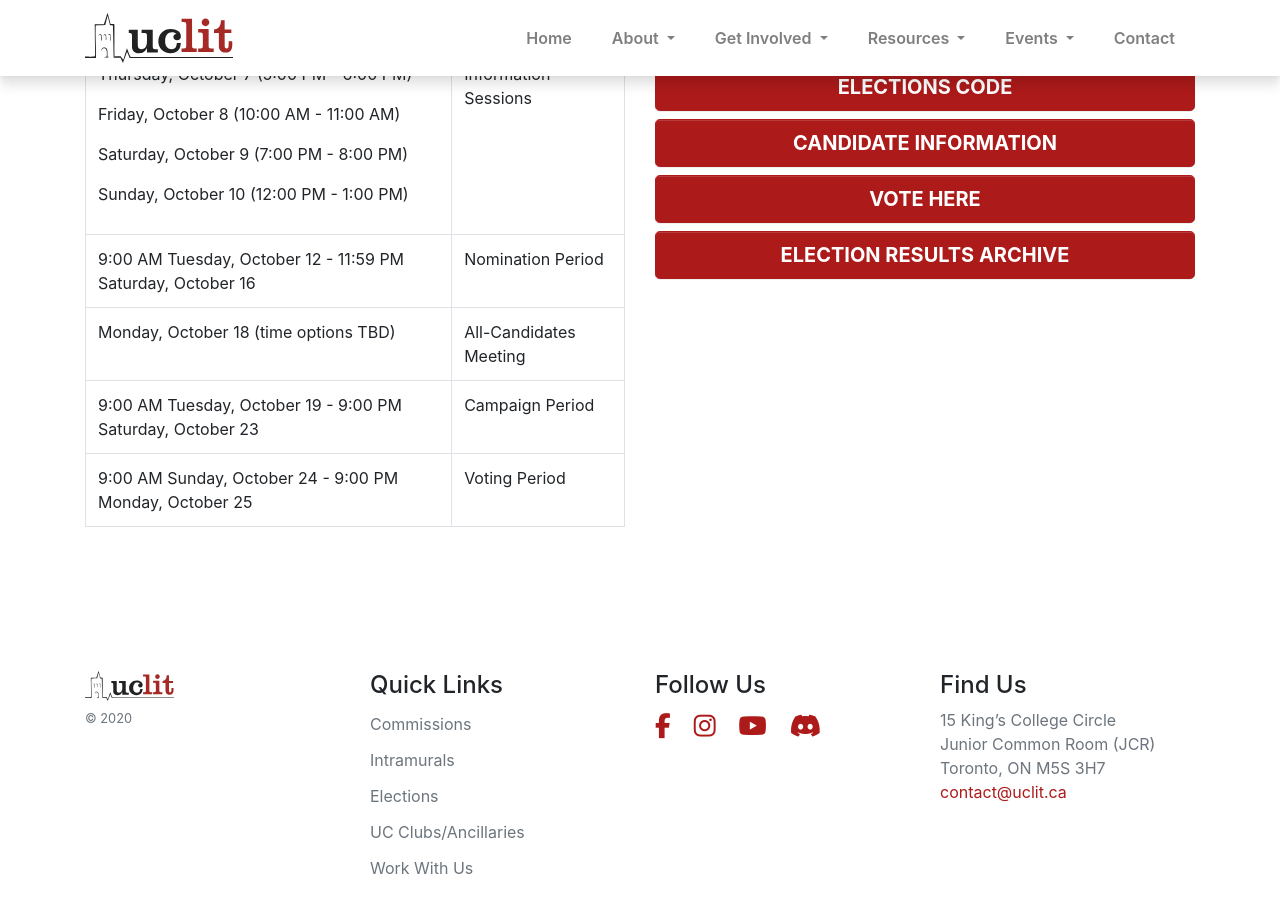
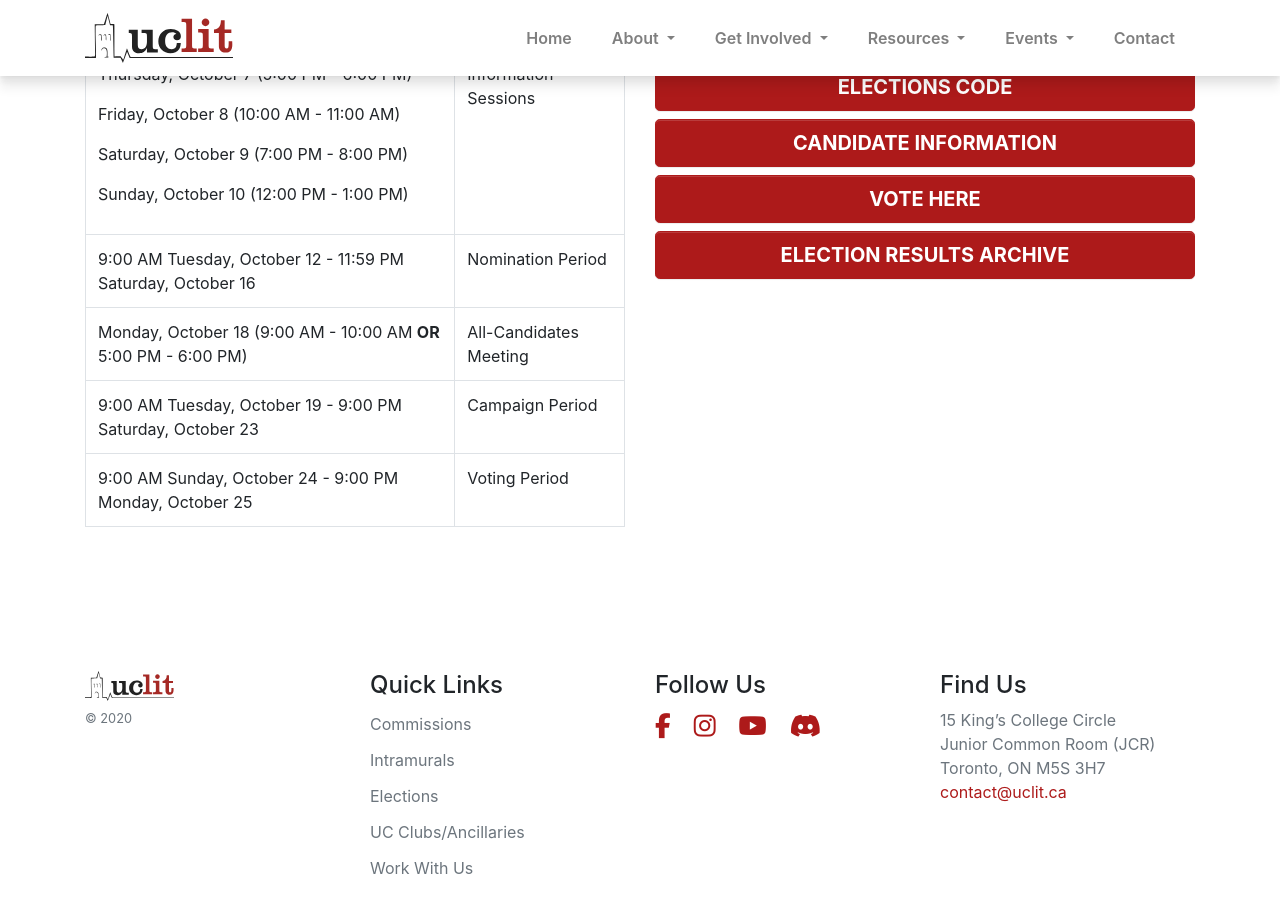
Before and after one commit to uclit-webmaster/uclit-site, a Jekyll site: the page built from get-involved/elections.html, in a window 1280 px wide and 900 px high, scrolled down 1014 px. Built offline with Jekyll 4.4.1, drawn with Linux system fonts in a browser that asks for light colours; nearby versions of some CDN libraries.

Commit message:
Update elections.html

```diff
--- a/get-involved/elections.html
+++ b/get-involved/elections.html
@@ -39,7 +39,7 @@ title: Elections
                             <td>9:00 AM Tuesday, October 12 - 11:59 PM Saturday, October 16</td><td>Nomination Period</td>
                         </tr>
                         <tr>
-                            <td>Monday, October 18 (time options TBD)</td><td>All-Candidates Meeting</td>
+                            <td>Monday, October 18 (9:00 AM - 10:00 AM <strong>OR</strong> 5:00 PM - 6:00 PM)</td><td>All-Candidates Meeting</td>
                         </tr>
                         <tr>
                             <td>9:00 AM Tuesday, October 19 - 9:00 PM Saturday, October 23</td><td>Campaign Period</td>
```
